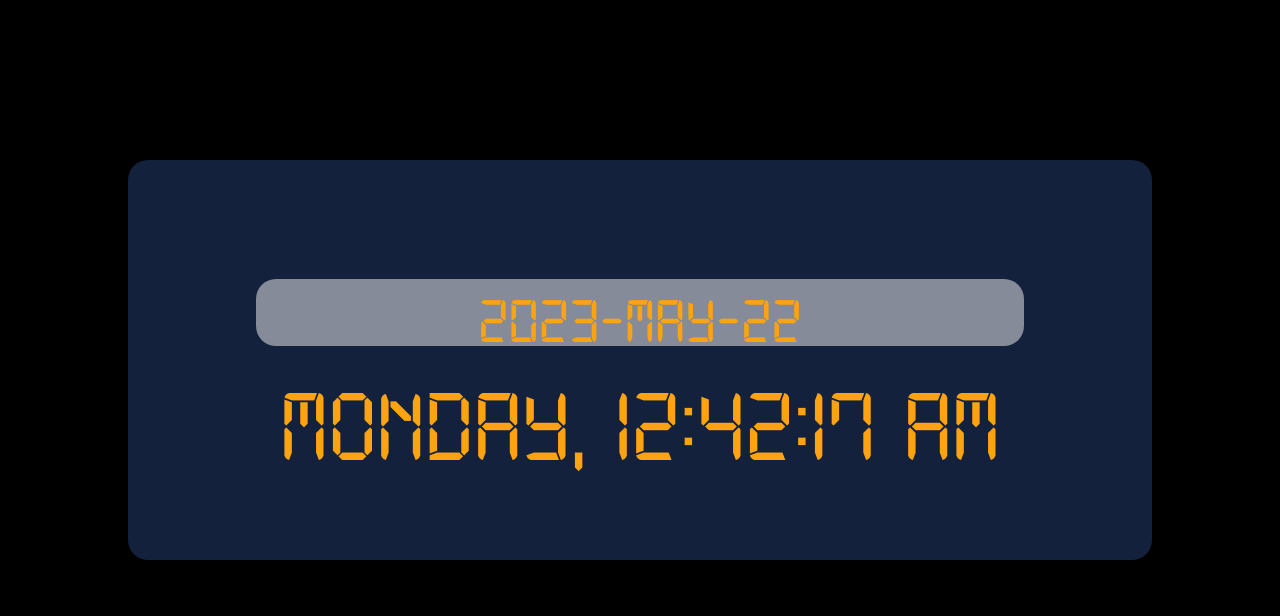
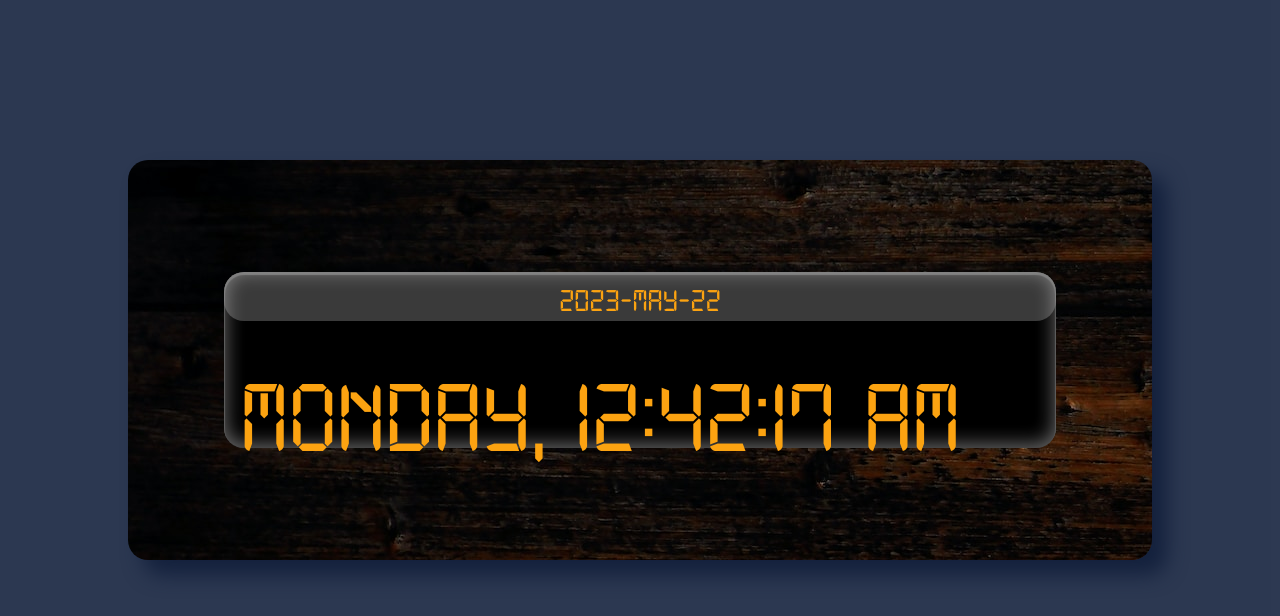
Before and after one commit to Elisaatnam/DigitalClock, a plain HTML site: page index.html in a window 1280 px wide. Drawn offline with Linux system fonts and the light colour scheme.

Commit message:
layout change

```diff
--- a/assets/css/style.css
+++ b/assets/css/style.css
@@ -24,32 +24,41 @@
 	display: flex;
 	flex-direction: column;
 	align-items: center;
-	background-color: var(--black);
+	background-color: rgba(20, 33, 61, 0.896);
 }
 
 .clock {
 	width: 80vw;
 	height: 50vh;
-
 	display: flex;
 	flex-direction: column;
 	align-items: center;
 	justify-content: center;
-	background-color: var(--oxford-blue);
+	background: url(../img/boris-misevic-su5TYVAf1xM-unsplash.jpg);
 	border-radius: 20px;
+	box-shadow: 15px 15px 20px var(--oxford-blue);
+}
+
+.anzeige {
+	background-color: var(--black);
+	border-radius: 20px;
+	width: 65vw;
+	box-shadow: inset 0 0 35px 5px rgba(0, 0, 0, 0.25),
+		inset 0 2px 1px 1px rgba(119, 119, 119, 0.9),
+		inset 0 -2px 20px rgba(255, 254, 254, 0.564);
 }
 
 p {
 	color: var(--orange-web);
 	font-size: 8vw;
+	padding: 2vh;
 }
 
 .white-bg {
-	font-size: 5vw;
-	background-color: rgba(229, 229, 229, 0.541);
+	font-size: 2.5vw;
+	background-color: rgba(229, 229, 229, 0.25);
 	border-radius: 20px;
 	margin-bottom: 5vh;
-	padding: 2vh;
-	width: 60vw;
+	width: 100%;
 	text-align: center;
 }
--- a/index.html
+++ b/index.html
@@ -4,14 +4,16 @@
 		<meta charset="UTF-8" />
 		<meta http-equiv="X-UA-Compatible" content="IE=edge" />
 		<meta name="viewport" content="width=device-width, initial-scale=1.0" />
-		<title>NEW TITLE</title>
+		<title>Digital Clock</title>
 		<link rel="stylesheet" href="./assets/css/style.css" />
 	</head>
 	<body>
 		<div class="wrapper">
 			<section id="digitalClock" class="clock">
-				<div id="dateOutput"></div>
-				<div id="timeOutput"></div>
+				<div class="anzeige">
+					<div id="dateOutput"></div>
+					<div id="timeOutput"></div>
+				</div>
 			</section>
 		</div>
 
```
Also changed, not shown: assets/js/main.js (+0 -8 lines), assets/img/boris-misevic-su5TYVAf1xM-unsplash.jpg (added), assets/img/devin-avery-hO-tvydY1W0-unsplash.jpg (added), assets/img/jude-infantini-mI-QcAP95Ok-unsplash.jpg (added).
